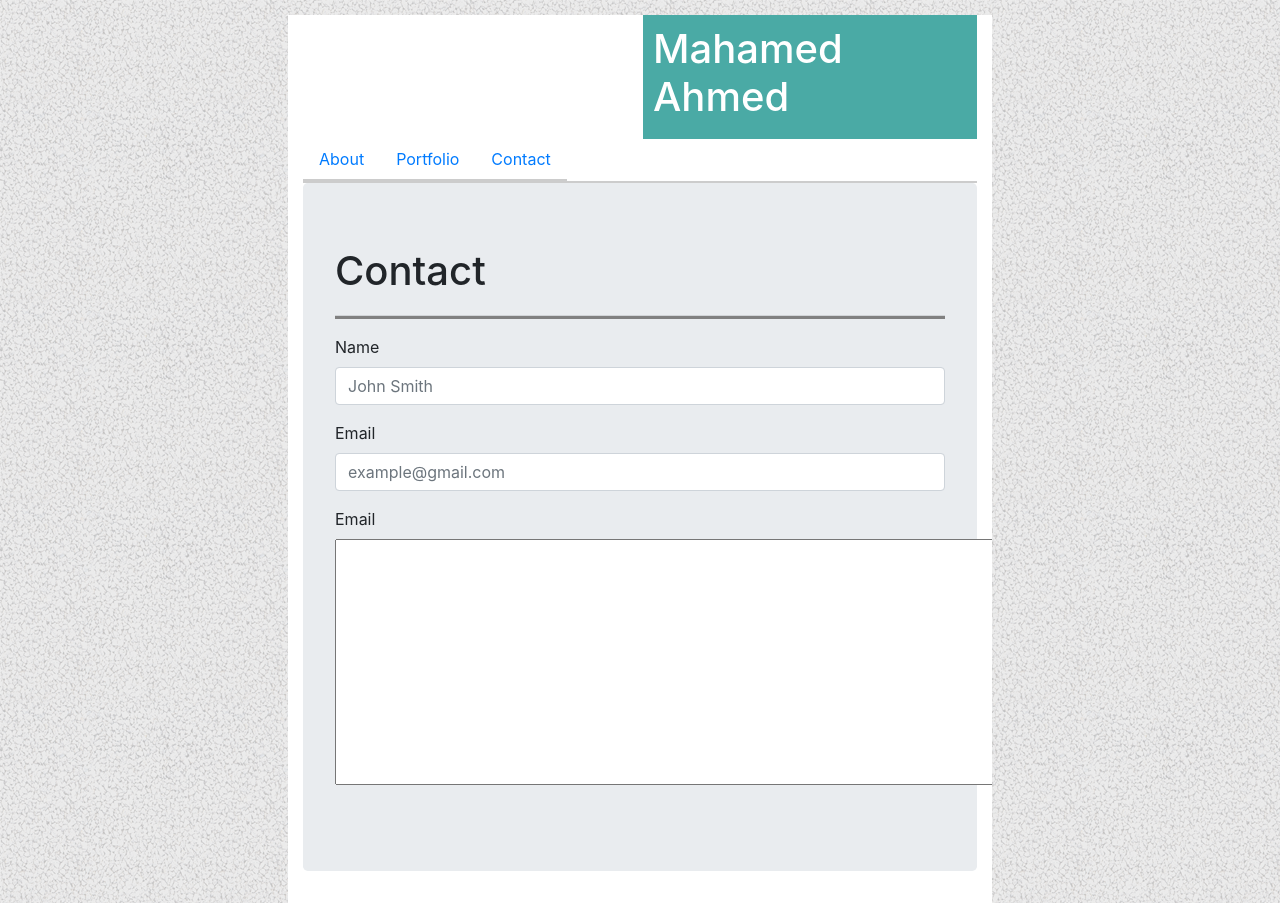
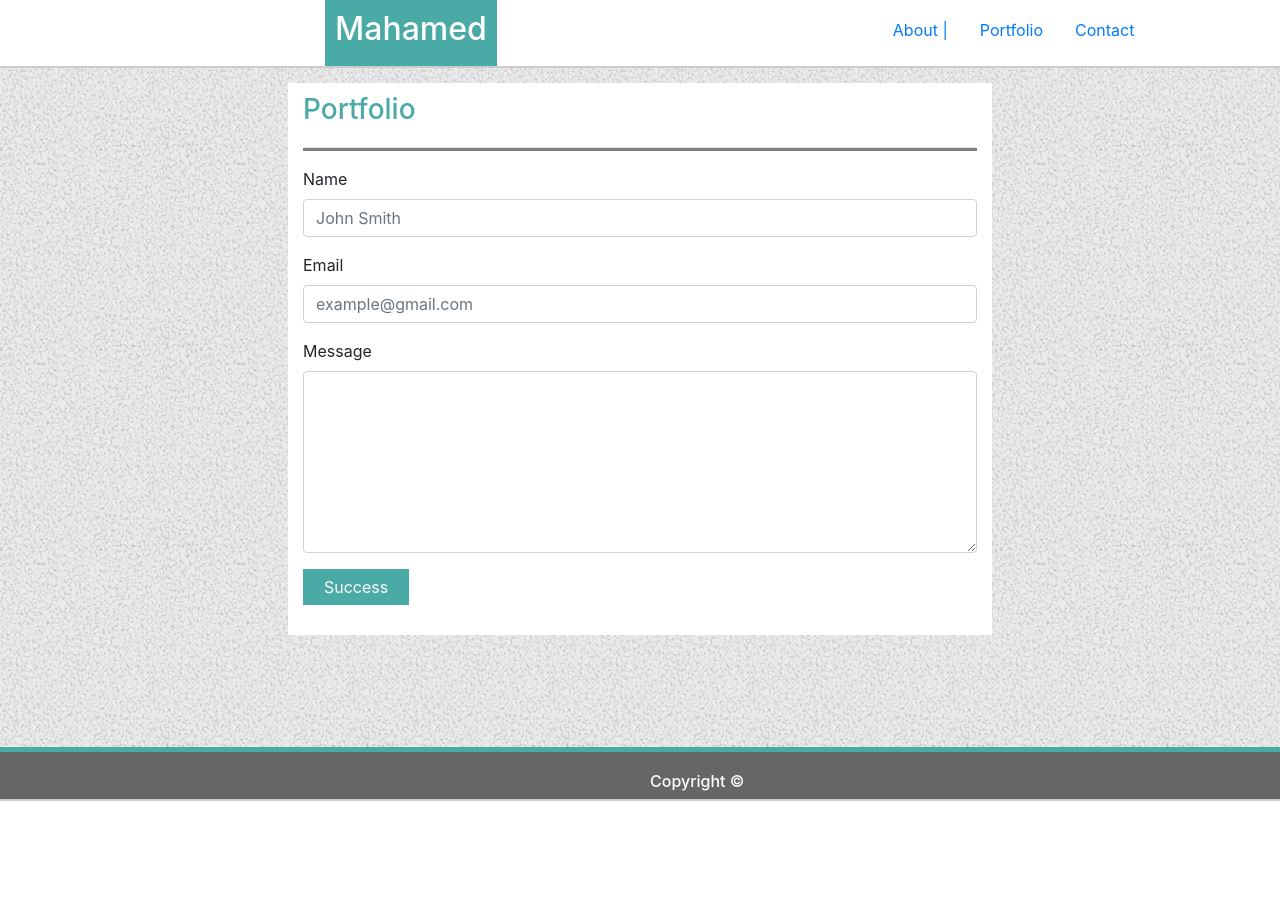
Before and after one commit to mahamed81/mahamed-ahmed-prework, a plain HTML site: page Module-1_Assessment/contact.html in a window 1280 px wide. After the commit the page ends 801 px from the top, so only its background shows below. Drawn offline with nearby package versions, Linux system fonts and the light colour scheme.

Commit message:
applied styling to all the pages

```diff
--- a/Module-1_Assessment/assets/css/style.css
+++ b/Module-1_Assessment/assets/css/style.css
@@ -1,6 +1,5 @@
 body{
   background-image: url("../images/gravel.png");
-
 }
 
 /* The portfolio section */
@@ -9,14 +8,12 @@ body{
   width: 55%;
   overflow: auto;
 }
-
 .odd{
   position: absolute;
   margin-right: 200px;
   right: 60px;
   margin-bottom: 40px;
 }
-
 .box{
   position: relative;
   display: inline-block; /* Make the width of box same as image */
@@ -25,7 +22,7 @@ body{
   position: absolute;
   margin-left: 0px;
   text-align: center;
-  top: 58%; /* Adjust this value to move the positioned div up and down */
+  top: 75%; /* Adjust this value to move the positioned div up and down */
   background: #4aaaa5;
   font-family: Arial,sans-serif;
   color: #fff;
@@ -34,15 +31,13 @@ body{
 .right-text{
   margin-left: -109px
 }
+.grid{
+  margin-top: 10px;
 
-.grid{
-  margin-top: 30px;
   color: #4aaaa5;
-
 }
 .container{
   margin-top: 15px;
-
 }
 .all{
   margin-bottom: 40px;
@@ -52,13 +47,11 @@ hr{
   margin-top: 20px;
 }
 
-
 /* The navigation section */
 .nav{
   background-color: #ffffff;
   border-bottom: 2px solid #cccccc;
 }
-
 .name{
   background-color: #4aaaa5;
   color: #fff;
@@ -88,5 +81,41 @@ h5{
 .bottom{
   background-color: #666666;
   border-top: 5px solid #4aaaa5;
+}
+
+/* Index page  */
+.first{
+  position:relative;
+  right: 180px;
+  width: 130%;
+}
+.flex{
+  margin-top: 325px;
+}
+/* Contact page */
+
+.submit{
+  background-color: #4aaaa5;
+  border: 1px solid #4aaaa5;
+  color: white;
+  padding: 5px 20px;
+}
+.contact{
+  padding-bottom: 30px;
+}
+.lex{
+  margin-top: 112px;
+}
+
+
+
+
+
+
+
+
+
+
+.hh{
 
 }
--- a/Module-1_Assessment/contact.html
+++ b/Module-1_Assessment/contact.html
@@ -10,31 +10,29 @@
     <link rel="stylesheet" href="assets/css/style.css">
   </head>
     <body>
-    <div class="container">
-      <!-- The top section of each page -->
+      <!-- The navigation section of the page -->
       <nav class="nav">
-        <!-- this is where the name goes -->
-        <section class="name">
-          <h1>Mahamed Ahmed</h1>
-        </section>
-        <!-- the different tabs  -->
-        <section class="tabs">
-          <ul class="nav justify-content-center">
+          <div class="row">
+            <div class="col-sm name">
+              <h2>Mahamed</h2>
+            </div>
+            <ul class="nav list">
             <li class="nav-item">
-            <a class="nav-link active" href="index.html">About</a>
+              <a class="nav-link" href="index.html">About <span></span>  | </a>
             </li>
             <li class="nav-item">
               <a class="nav-link" href="portfolio.html">Portfolio</a>
             </li>
-          <li class="nav-item">
+            <li>
               <a class="nav-link" href="contact.html">Contact</a>
             </li>
           </ul>
-        <!-- The portfolio section  -->
-        </section>
+        </div>
       </nav>
-      <div class="jumbotron">
-        <header><h1>Contact</h1></header>
+
+      <!-- The main content of this page -->
+      <div class="container contact">
+        <header class="grid"><h3>Portfolio</h3></header>
         <hr>
         <form>
           <div class="form-group">
@@ -46,12 +44,25 @@
             <input type="text" class="form-control" id="formGroupExampleInput2" placeholder="example@gmail.com">
           </div>
           <div class="form-group">
-            <label for="formGroupExampleInput2">Email</label>
-            <textarea name="name" rows="10" cols="128"></textarea>
+            <label for="formGroupExampleInput2">Message</label>
+            <textarea class="form-control" id="exampleFormControlTextarea3" rows="7"></textarea>
           </div>
+          <button type="button" class="submit">Success</button>
         </form>
       </div>
+
+      <!-- the footer -->
+      <footer class="nav bottom lex" >
+
+        <div class="footer">
+          <h6>Copyright ©</h6>
         </div>
+      </footer>
+
+
+
+
+
 
 
   </body>
```
Also changed, not shown: Module-1_Assessment/index.html (+40 -13 lines), Module-1_Assessment/portfolio.html (+0 -2 lines). Lines whose indentation alone changed are shown as unchanged.
